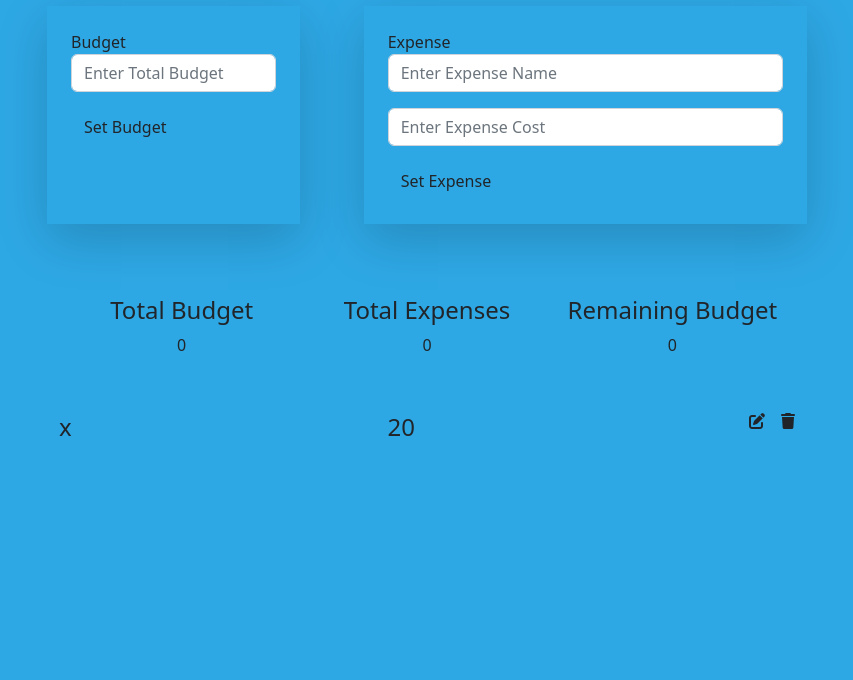
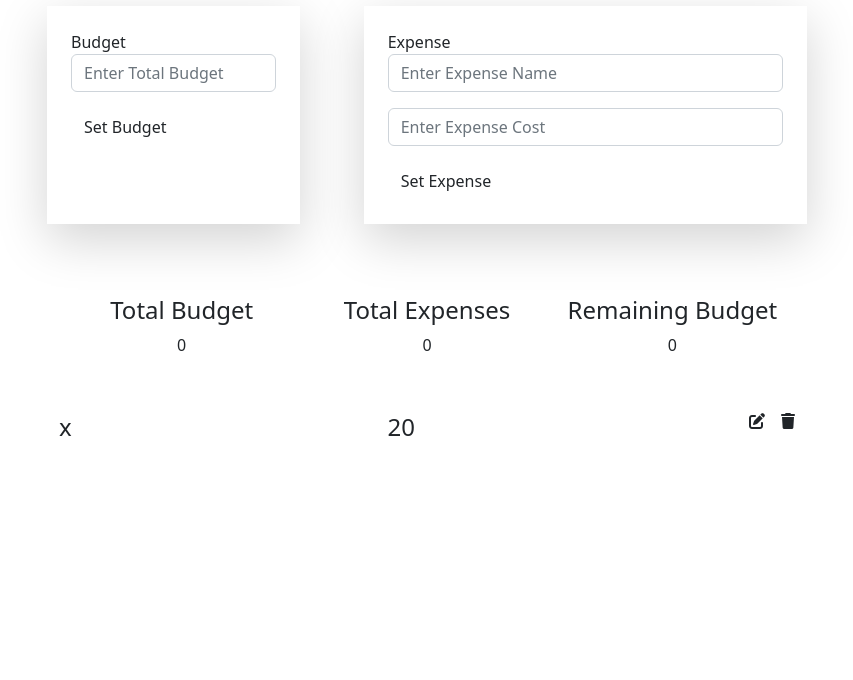
Before and after one commit to Haris-Mohanty/PocketGuard-A-Budget-App-, a plain HTML site: page index.html in a window 1280 px wide. Shown: the part 120-800 px from the top of the page, without its empty margins (213-1066 px from the left). Drawn offline with nearby package versions, Linux system fonts and the light colour scheme.

Commit message:
Style code started.........

```diff
--- a/style.css
+++ b/style.css
@@ -1,3 +1,4 @@
 body{
-  background-color: #2ea8e5;
+  margin: 0;
+  padding: 0;
 }
```
